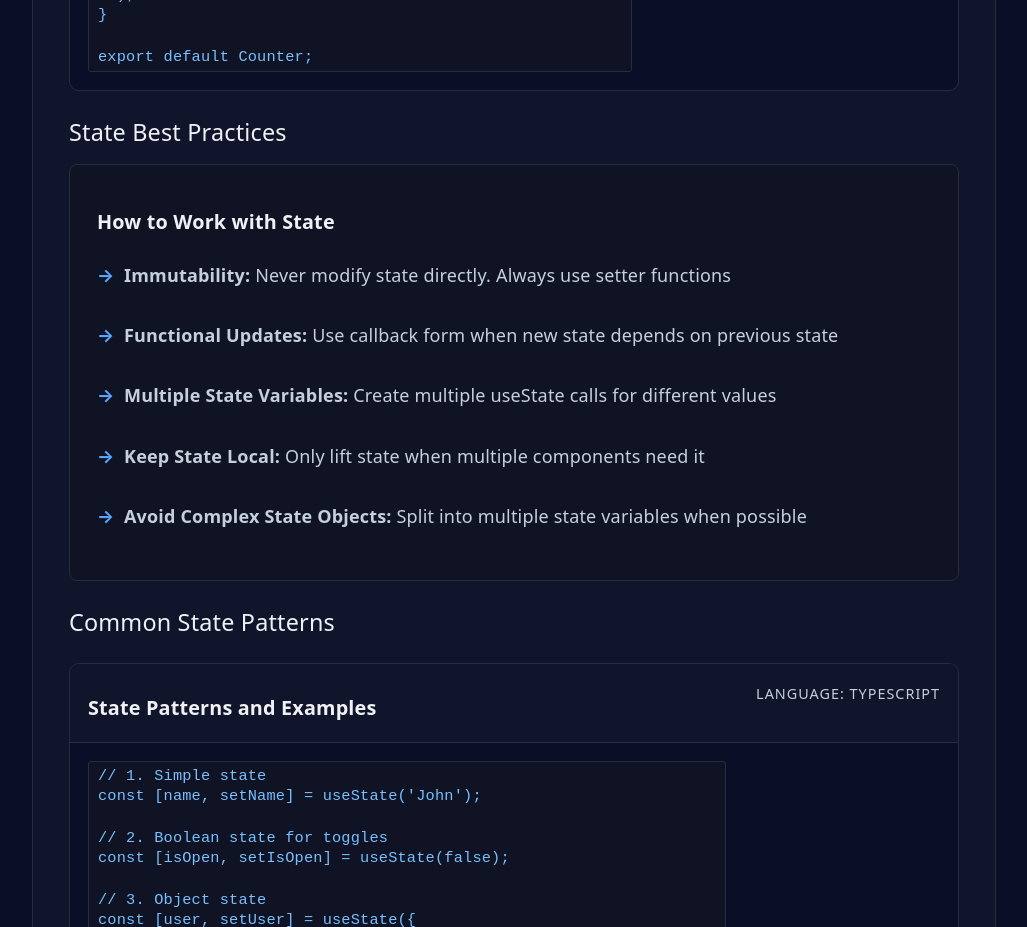
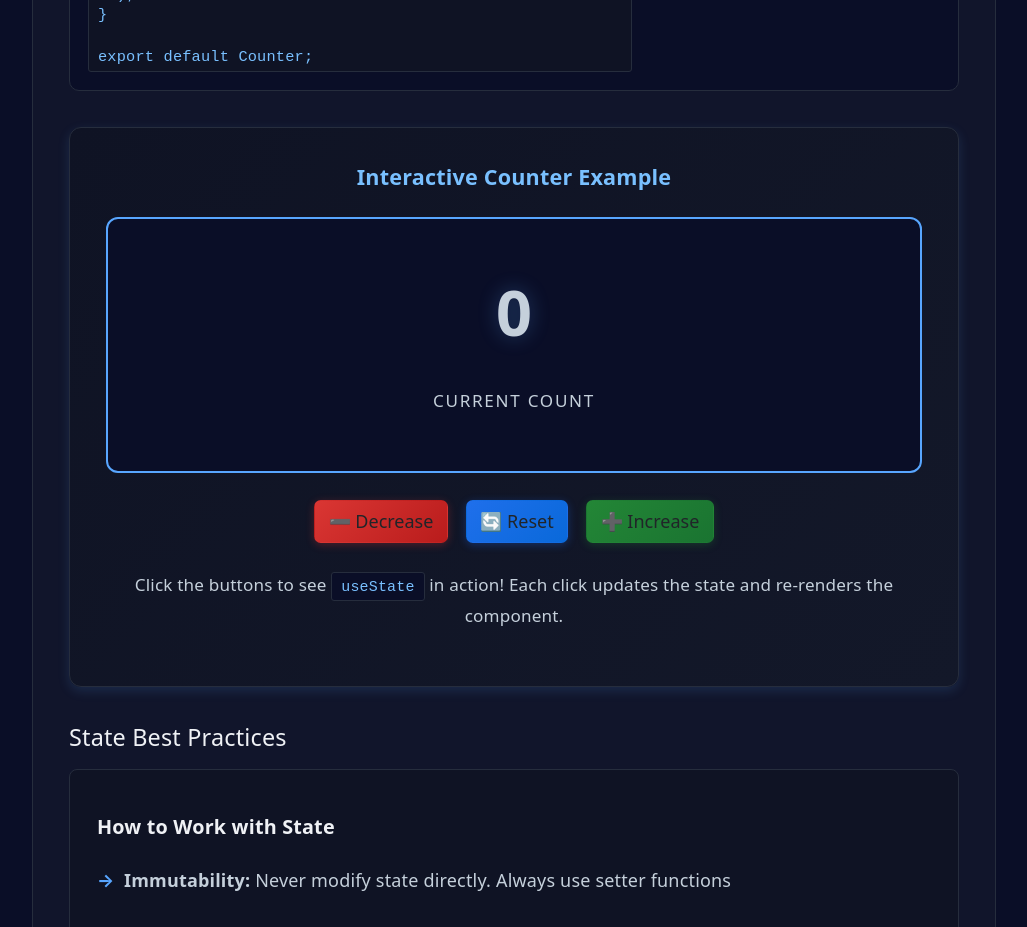
Before and after one commit to BrianEsquivel-hexaware/React-Basics, a React (Vite) app: page /section4 in a window 1280 px wide. Shown: the part 1720-2647 px from the top of the page, without its empty margins (126-1153 px from the left). Built offline with nearby package versions, Linux system fonts and the light colour scheme.

Commit message:
useState button example added

```diff
--- /dev/null
+++ b/src/components/CounterExample/CounterExample.css
@@ -0,0 +1,140 @@
+.counter-example {
+  background: linear-gradient(135deg, #0f1324 0%, #131829 100%);
+  border: 1px solid #262d3d;
+  border-radius: 12px;
+  padding: 2rem;
+  margin: 2rem 0;
+  text-align: center;
+  box-shadow: 0 4px 12px rgba(88, 166, 255, 0.15);
+}
+
+.counter-example h4 {
+  color: #79c0ff;
+  margin-top: 0;
+  margin-bottom: 1.5rem;
+  font-size: 1.2rem;
+}
+
+.counter-display {
+  background: #0a0e27;
+  border: 2px solid #58a6ff;
+  border-radius: 12px;
+  padding: 2rem;
+  margin-bottom: 1.5rem;
+}
+
+.counter-value {
+  font-size: 3.5rem;
+  font-weight: bold;
+  color: #58a6ff;
+  margin: 0;
+  text-shadow: 0 0 20px rgba(88, 166, 255, 0.3);
+}
+
+.counter-label {
+  color: #c5d0db;
+  font-size: 0.95rem;
+  margin: 0.5rem 0 0 0;
+  letter-spacing: 0.1em;
+  text-transform: uppercase;
+}
+
+.counter-buttons {
+  display: flex;
+  gap: 1rem;
+  justify-content: center;
+  margin-bottom: 1.5rem;
+  flex-wrap: wrap;
+  color: white;
+}
+
+.btn {
+  padding: 0.75rem 1.5rem;
+  border: none;
+  border-radius: 8px;
+  font-size: 1rem;
+  font-weight: 600;
+  cursor: pointer;
+  transition: all 0.3s ease;
+  color: white;
+  display: flex;
+  align-items: center;
+  gap: 0.5rem;
+}
+
+.btn-increment {
+  background: linear-gradient(135deg, #238636 0%, #1a7431 100%);
+  box-shadow: 0 2px 8px rgba(35, 134, 54, 0.3);
+}
+
+.btn-increment:hover {
+  transform: translateY(-2px);
+  box-shadow: 0 4px 12px rgba(35, 134, 54, 0.5);
+}
+
+.btn-increment:active {
+  transform: translateY(0);
+}
+
+.btn-decrement {
+  background: linear-gradient(135deg, #da3633 0%, #b91c1c 100%);
+  box-shadow: 0 2px 8px rgba(218, 54, 51, 0.3);
+}
+
+.btn-decrement:hover {
+  transform: translateY(-2px);
+  box-shadow: 0 4px 12px rgba(218, 54, 51, 0.5);
+}
+
+.btn-decrement:active {
+  transform: translateY(0);
+}
+
+.btn-reset {
+  background: linear-gradient(135deg, #1f6feb 0%, #0969da 100%);
+  box-shadow: 0 2px 8px rgba(31, 110, 251, 0.3);
+}
+
+.btn-reset:hover {
+  transform: translateY(-2px);
+  box-shadow: 0 4px 12px rgba(31, 110, 251, 0.5);
+}
+
+.btn-reset:active {
+  transform: translateY(0);
+}
+
+.counter-description {
+  color: #c5d0db;
+  font-size: 0.95rem;
+  margin: 0;
+  line-height: 1.6;
+}
+
+.counter-description code {
+  background: #0a0e27;
+  padding: 0.2rem 0.5rem;
+  border-radius: 3px;
+  color: #79c0ff;
+  border: 1px solid #262d3d;
+  font-family: 'Courier New', monospace;
+}
+
+@media (max-width: 600px) {
+  .counter-example {
+    padding: 1.5rem;
+  }
+
+  .counter-value {
+    font-size: 2.5rem;
+  }
+
+  .counter-buttons {
+    gap: 0.75rem;
+  }
+
+  .btn {
+    padding: 0.6rem 1rem;
+    font-size: 0.9rem;
+  }
+}
--- /dev/null
+++ b/src/components/CounterExample/CounterExample.tsx
@@ -0,0 +1,53 @@
+import { useState } from 'react';
+import './CounterExample.css';
+
+function CounterExample() {
+  const [count, setCount] = useState(0);
+
+  const handleIncrement = () => {
+    setCount(count + 1);
+  };
+
+  const handleDecrement = () => {
+    setCount(count - 1);
+  };
+
+  const handleReset = () => {
+    setCount(0);
+  };
+
+  return (
+    <div className="counter-example">
+      <h4>Interactive Counter Example</h4>
+      <div className="counter-display">
+        <p className="counter-value">{count}</p>
+        <p className="counter-label">Current Count</p>
+      </div>
+      <div className="counter-buttons">
+        <button
+          className="btn btn-decrement"
+          onClick={handleDecrement}
+        >
+          ➖ Decrease
+        </button>
+        <button
+          className="btn btn-reset"
+          onClick={handleReset}
+        >
+          🔄 Reset
+        </button>
+        <button
+          className="btn btn-increment"
+          onClick={handleIncrement}
+        >
+          ➕ Increase
+        </button>
+      </div>
+      <p className="counter-description">
+        Click the buttons to see <code>useState</code> in action! Each click updates the state and re-renders the component.
+      </p>
+    </div>
+  );
+}
+
+export default CounterExample;
--- a/src/pages/section4/Section4.tsx
+++ b/src/pages/section4/Section4.tsx
@@ -1,6 +1,7 @@
 import "./Section4.css";
 import CodeBlock from "../../components/CodeBlock/CodeBlock";
 import InfoTable from "../../components/InfoTable/InfoTable";
+import CounterExample from "../../components/CounterExample/CounterExample";
 
 function Section4() {
   const stateVsProps = [
@@ -84,6 +85,8 @@ function Counter() {
 export default Counter;`}
           language="typescript"
         />
+
+        <CounterExample />
 
         <h3>State Best Practices</h3>
         <div className="key-points">
```
